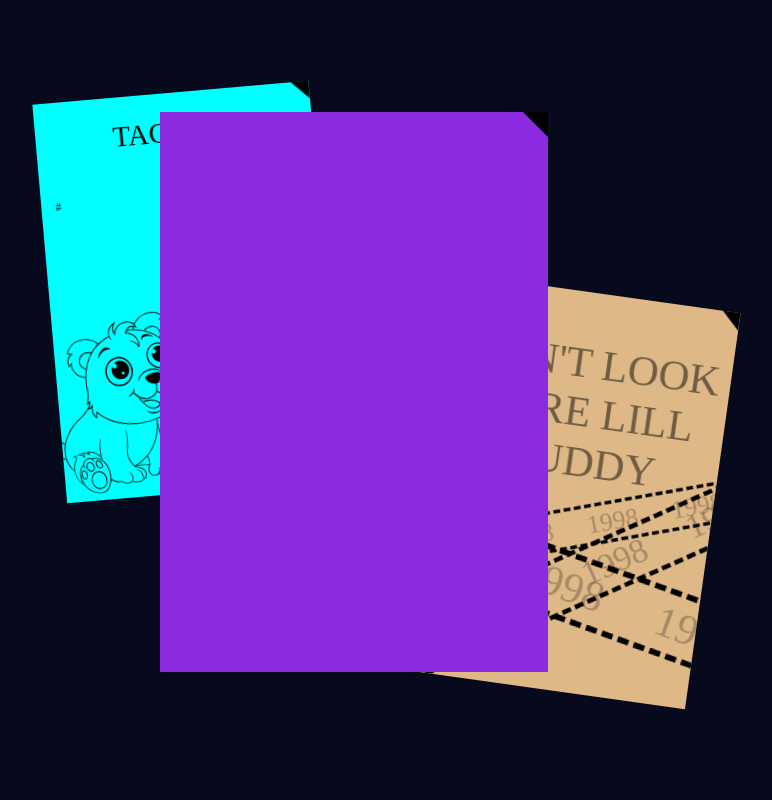
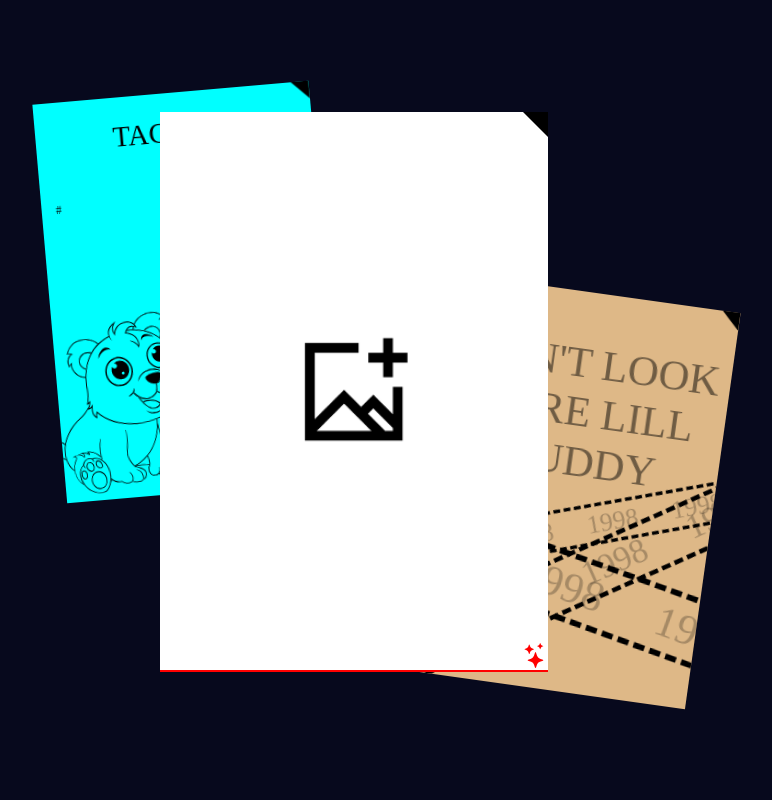
Before and after one commit to MatteoPalazzolo/app-web_media-shelf, a PHP site: page /components/new-card-form-3/form.php in a window 1280 px wide. Shown: the whole page, without its empty margins (286-1058 px from the left). Run offline with PHP 8.4, Linux system fonts and the light colour scheme.

Commit message:
update: sendForm function is working

```diff
--- a/assets/css/init.css
+++ b/assets/css/init.css
@@ -40,3 +40,7 @@
 :root {
     font-size: 16px;
 }
+
+.display-none {
+    display: none !important;
+}
--- a/assets/js/autoresize.jquery.js
+++ /dev/null
@@ -1,96 +0,0 @@
-/*
- * jQuery autoResize (textarea auto-resizer)
- * @copyright James Padolsey http://james.padolsey.com
- * @version 1.04
- */
-
-(function($){
-
-    $.fn.autoResize = function(options) {
-
-        // Just some abstracted details,
-        // to make plugin users happy:
-        var settings = $.extend({
-            onResize : function(){},
-            animate : true,
-            animateDuration : 150,
-            animateCallback : function(){},
-            extraSpace : 20,
-            limit: 1000
-        }, options);
-
-        // Only textarea's auto-resize:
-        this.filter('textarea').each(function(){
-
-                // Get rid of scrollbars and disable WebKit resizing:
-            var textarea = $(this).css({resize:'none','overflow-y':'hidden'}),
-
-                // Cache original height, for use later:
-                origHeight = textarea.height(),
-
-                // Need clone of textarea, hidden off screen:
-                clone = (function(){
-
-                    // Properties which may effect space taken up by chracters:
-                    var props = ['height','width','lineHeight','textDecoration','letterSpacing'],
-                        propOb = {};
-
-                    // Create object of styles to apply:
-                    $.each(props, function(i, prop){
-                        propOb[prop] = textarea.css(prop);
-                    });
-
-                    // Clone the actual textarea removing unique properties
-                    // and insert before original textarea:
-                    return textarea.clone().removeAttr('id').removeAttr('name').css({
-                        position: 'absolute',
-                        top: 0,
-                        left: -9999
-                    }).css(propOb).attr('tabIndex','-1').insertBefore(textarea);
-
-                })(),
-                lastScrollTop = null,
-                updateSize = function() {
-
-                    // Prepare the clone:
-                    clone.height(0).val($(this).val()).scrollTop(10000);
-
-                    // Find the height of text:
-                    var scrollTop = Math.max(clone.scrollTop(), origHeight) + settings.extraSpace,
-                        toChange = $(this).add(clone);
-
-                    // Don't do anything if scrollTip hasen't changed:
-                    if (lastScrollTop === scrollTop) { return; }
-                    lastScrollTop = scrollTop;
-
-                    // Check for limit:
-                    if ( scrollTop >= settings.limit ) {
-                        $(this).css('overflow-y','');
-                        return;
-                    }
-                    // Fire off callback:
-                    settings.onResize.call(this);
-
-                    // Either animate or directly apply height:
-                    settings.animate && textarea.css('display') === 'block' ?
-                        toChange.stop().animate({height:scrollTop}, settings.animateDuration, settings.animateCallback)
-                        : toChange.height(scrollTop);
-                };
-
-            // Bind namespaced handlers to appropriate events:
-            textarea
-                .unbind('.dynSiz')
-                .bind('keyup.dynSiz', updateSize)
-                .bind('keydown.dynSiz', updateSize)
-                .bind('change.dynSiz', updateSize);
-
-        });
-
-        // Chain:
-        return this;
-
-    };
-
-
-
-})(jQuery);
--- a/assets/php/svg.php
+++ b/assets/php/svg.php
@@ -15,3 +15,9 @@
         <g><polygon points="0,0 1,0 1,1"/></g>
     </svg>
 <?php } ?>
+
+<?php function UI_StarButton() { ?>
+    <svg xmlns="http://www.w3.org/2000/svg" width="16" height="16" fill="currentColor" viewBox="0 0 16 16">
+        <path d="M7.657 6.247c.11-.33.576-.33.686 0l.645 1.937a2.89 2.89 0 0 0 1.829 1.828l1.936.645c.33.11.33.576 0 .686l-1.937.645a2.89 2.89 0 0 0-1.828 1.829l-.645 1.936a.361.361 0 0 1-.686 0l-.645-1.937a2.89 2.89 0 0 0-1.828-1.828l-1.937-.645a.361.361 0 0 1 0-.686l1.937-.645a2.89 2.89 0 0 0 1.828-1.828zM3.794 1.148a.217.217 0 0 1 .412 0l.387 1.162c.173.518.579.924 1.097 1.097l1.162.387a.217.217 0 0 1 0 .412l-1.162.387A1.73 1.73 0 0 0 4.593 5.69l-.387 1.162a.217.217 0 0 1-.412 0L3.407 5.69A1.73 1.73 0 0 0 2.31 4.593l-1.162-.387a.217.217 0 0 1 0-.412l1.162-.387A1.73 1.73 0 0 0 3.407 2.31zM10.863.099a.145.145 0 0 1 .274 0l.258.774c.115.346.386.617.732.732l.774.258a.145.145 0 0 1 0 .274l-.774.258a1.16 1.16 0 0 0-.732.732l-.258.774a.145.145 0 0 1-.274 0l-.258-.774a1.16 1.16 0 0 0-.732-.732L9.1 2.137a.145.145 0 0 1 0-.274l.774-.258c.346-.115.617-.386.732-.732z"/>
+    </svg>
+<?php } ?>
--- a/components/new-card-form-1/form.php
+++ b/components/new-card-form-1/form.php
@@ -283,6 +283,7 @@ $("form.form").on("submit", function(e) {
         alert("ERROR: No image selected");
     }
 });
+
 Object.assign(window , {
     toggleAddCardMenu
 });
--- a/components/new-card-form-3/css/card-one.css
+++ b/components/new-card-form-3/css/card-one.css
@@ -33,13 +33,15 @@
 
         height: fit-content;
 
-        padding-left: 15px;
-        padding-right: 10px;
         display: flex;
         justify-content: space-between;
         flex-wrap: wrap;
         gap: 9px 9px;
 
+        padding-top: 5px;
+        padding-bottom: 10px;
+        padding-left: 15px;
+        padding-right: 10px;
         overflow-y: hidden;
     }
     .card.one > .front .tag-list > * {
--- a/components/new-card-form-3/css/card-three.css
+++ b/components/new-card-form-3/css/card-three.css
@@ -21,6 +21,8 @@
             width: 94%;
             padding: 3%;
 
+            cursor: text;
+
             font-size: 3.75rem;
             font-family: 'StencilArmy';
 
@@ -35,12 +37,14 @@
 
         & > span:empty::before {
             content: "DON'T LOOK HERE LILL BUDDY";
+            cursor: text;
             display: inline-block;
             transition: opacity .1s;
             opacity: .5;
         }
         & > span:empty:focus::before {
             content: "TOO LATE!";
+            cursor: text;
             opacity: .8;
             text-shadow: red 2px 5px;
         }
--- /dev/null
+++ b/components/new-card-form-3/css/card-two.css
@@ -0,0 +1,54 @@
+#new-card-form .card.two {
+
+    & > .front {
+        position: relative;
+    }
+
+    & > .front > .image-label > img {
+        width: 100%;
+        height: 100%;
+        object-fit: cover;
+    }
+
+    & > .front > .form-url  {
+        & {
+            --border-color: red;
+
+            position: absolute;
+            left: 0;
+            bottom: 0;
+            width: 100%;
+            height: 25px;
+            padding: 2px 0;
+
+            display: flex;
+/*
+            border-top: 2px solid var(--border-color);*/
+            border-bottom: 2px solid var(--border-color);
+        }
+        &:focus-within {
+            --border-color: blue;
+        }
+
+        & > input.url {
+            flex: 1;
+            outline: none;
+            border: none;
+            padding: 0 5px;
+            font-size: 1rem;
+            background-color: transparent;
+        }
+
+        & > svg {
+            width: fit-content;
+            height: 100%;
+            cursor: pointer;
+            transition: transform .2s;
+            fill: var(--border-color);
+        }
+        & > svg:hover {
+            transform: scale(1.1);
+        }
+
+    }
+}
--- a/components/new-card-form-3/form.php
+++ b/components/new-card-form-3/form.php
@@ -19,6 +19,7 @@ include_once "../../assets/php/svg.php";
 <link rel="stylesheet" type="text/css" href="<?= getLocalDir(__DIR__) . '/css/fix.css' ?>" />
 <link rel="stylesheet" type="text/css" href="<?= getLocalDir(__DIR__) . '/css/layout.css' ?>" />
 <link rel="stylesheet" type="text/css" href="<?= getLocalDir(__DIR__) . '/css/card-one.css' ?>" />
+<link rel="stylesheet" type="text/css" href="<?= getLocalDir(__DIR__) . '/css/card-two.css' ?>" />
 <link rel="stylesheet" type="text/css" href="<?= getLocalDir(__DIR__) . '/css/card-three.css' ?>" />
 <link rel="stylesheet" type="text/css" href="<?= getLocalDir(__DIR__) . '/css/animation.css' ?>" />
 
@@ -31,7 +32,7 @@ include_once "../../assets/php/svg.php";
 
 <main id="new-card-form" class="down">
     <div class="backdrop"></div>
-    <form class="form">
+    <form class="form" method="post" action="api/post/submit-card.php">
         <div class="container open">
 
             <div class="card one left">
@@ -68,11 +69,21 @@ include_once "../../assets/php/svg.php";
                 <div class="front">
                     <?php UI_FlipIconRight() ?>
 
+                    <label style="cursor: pointer;" id="image-label" for="form-image" class="image-label">
+                        <img src="<?= ADD_IMG_PATH ?>" onerror="this.src = this.src === '<?= BROKEN_IMG_PATH ?>' ? undefined : '<?= BROKEN_IMG_PATH ?>';" />
+                    </label>
+                    <input id="form-image" style="display: none;" name="image" type="file" accept="image/*" />
+
+                    <div id="form-url" class="form-url" class="submit">
+                        <input class="url" type="text" />
+                        <?php UI_StarButton() ?>
+                    </div>
+
                 </div>
                 <div class="back">
                     <?php UI_FlipIconLeft() ?>
                     <!-- <img class="icon" onclick="() => alert(1)" src="https://cdn-icons-png.flaticon.com/512/8387/8387055.png"> -->
-
+                    <button ></button>
                 </div>
             </div>
 
@@ -119,7 +130,6 @@ include_once "../../assets/php/svg.php";
     </form>
 </main>
 
-<script src="./assets/js/autoresize.jquery.js"></script>
 <script type="module">
     import {
         setCardToCenter,
@@ -132,15 +142,20 @@ include_once "../../assets/php/svg.php";
     import {
         keydownAddTag,
         clickAddTag,
-        delTag
-    } from "<?= './' . getLocalDir(__DIR__) . '/modules/tags.module.js' ?>";
+        delTag,
+        val as formTagsDict
+    } from "<?= './' . getLocalDir(__DIR__) . '/modules/form-tags.module.js' ?>";
     import {
-        clickSelectRating
-    } from "<?= './' . getLocalDir(__DIR__) . '/modules/ratings.module.js' ?>";
+        clickSelectRating,
+        val as formRatingDict
+    } from "<?= './' . getLocalDir(__DIR__) . '/modules/form-rating.module.js' ?>";
     import {
         keydownPreventOverflowingYears,
         keyupUpdateYears
-    } from "<?= './' . getLocalDir(__DIR__) . '/modules/year.module.js' ?>";
+    } from "<?= './' . getLocalDir(__DIR__) . '/modules/form-year.module.js' ?>";
+    import {
+        val as formImageDict
+    } from "<?= './' . getLocalDir(__DIR__) . '/modules/form-image.module.js' ?>";
 
     // $(".toggle-card").on("click", toggleDeck);
     $("#new-card-form .card").on("click", setCardToCenter);
@@ -154,9 +169,52 @@ include_once "../../assets/php/svg.php";
     $("#new-card-form .year").on("keydown", keydownPreventOverflowingYears);
     $("#new-card-form .year").on("keyup", keyupUpdateYears);
 
-    $("#new-card-form .card.three > .front textarea.title").autoResize();
+    $("form.form").on("submit", function(e) {
+        e.preventDefault();
+        sendForm();
+    });
 
-    Object.assign(window , {
-        toggleAddCardMenu
+    function sendForm() {
+        console.log(formImageDict.imageFile);
+
+        const formData = new FormData();
+        formTagsDict.tags.forEach(t => formData.append("tags[]", t));
+        formData.append("title",        $("#new-card-form .card.three .title > span").text());
+        formData.append("year",         $("#new-card-form .card.three .year").val());
+        formData.append("tags",         formTagsDict.tags);
+        formData.append("type",         "Movie");
+        formData.append("color_one",    "#443388");
+        formData.append("color_two",    "#880011");
+        formData.append("color_three",  "#004499");
+        formData.append("rating",       formRatingDict.rating);
+        formData.append("image_url",    formImageDict.imageUrl);
+        formData.append("image",        formImageDict.imageFile);
+
+        $.ajax({
+            type: 'POST',
+            url: 'api/post/submit-card.php',
+            data: formData,
+            processData: false, // Required for FormData
+            contentType: false, // Required for FormData
+            success: function(response) {
+                console.log(response);
+                var iserror = response.split("\n");
+                if (iserror[iserror.length - 1].slice(0,5) === "ERROR") {
+                    alert(response);
+                } else {
+                    // update palette
+                    // close form window
+                }
+            },
+            error: function() {
+                alert("ERROR: An error occurred while submitting the form.");
+            }
+        });
+    }
+
+    Object.assign(window, {
+        toggleAddCardMenu,
+        sendForm
     });
+
 </script>
```
Also changed, not shown: api/post/submit-card.php (+8 -3 lines), components/new-card-form-3/modules/form-image.module.js (added, +54 -0 lines), components/new-card-form-3/modules/form-rating.module.js (renamed from components/new-card-form-3/modules/ratings.module.js, +6 -2 lines), components/new-card-form-3/modules/form-tags.module.js (renamed from components/new-card-form-3/modules/tags.module.js, +9 -5 lines), assets/icons/stars-btn.svg (added), components/new-card-form-3/modules/form-year.module.js (renamed from components/new-card-form-3/modules/year.module.js). Lines whose indentation alone changed are shown as unchanged.
